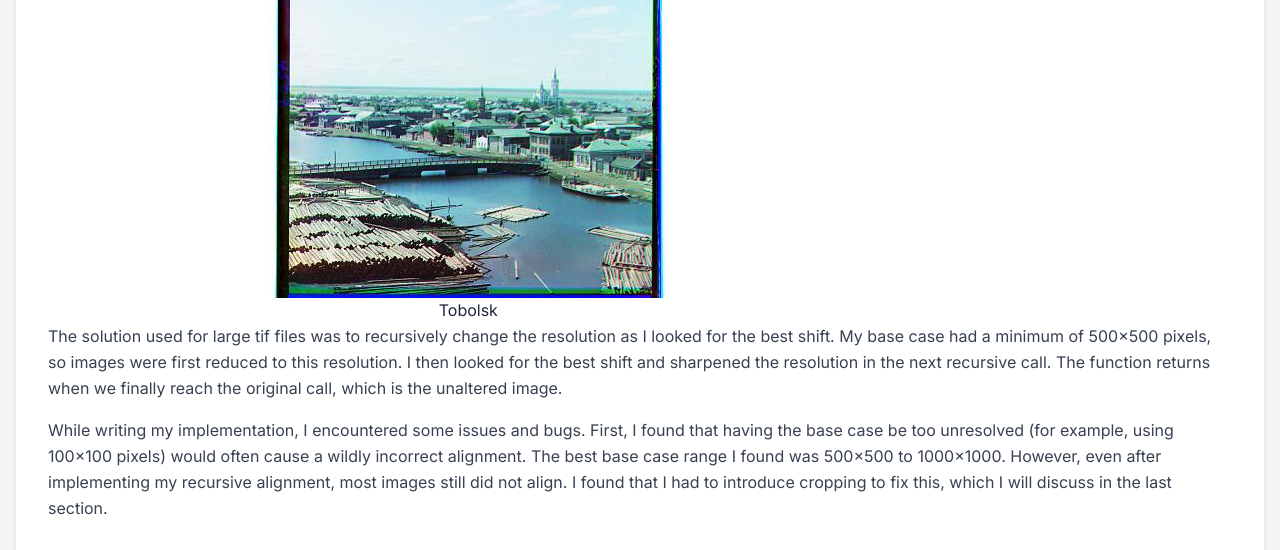
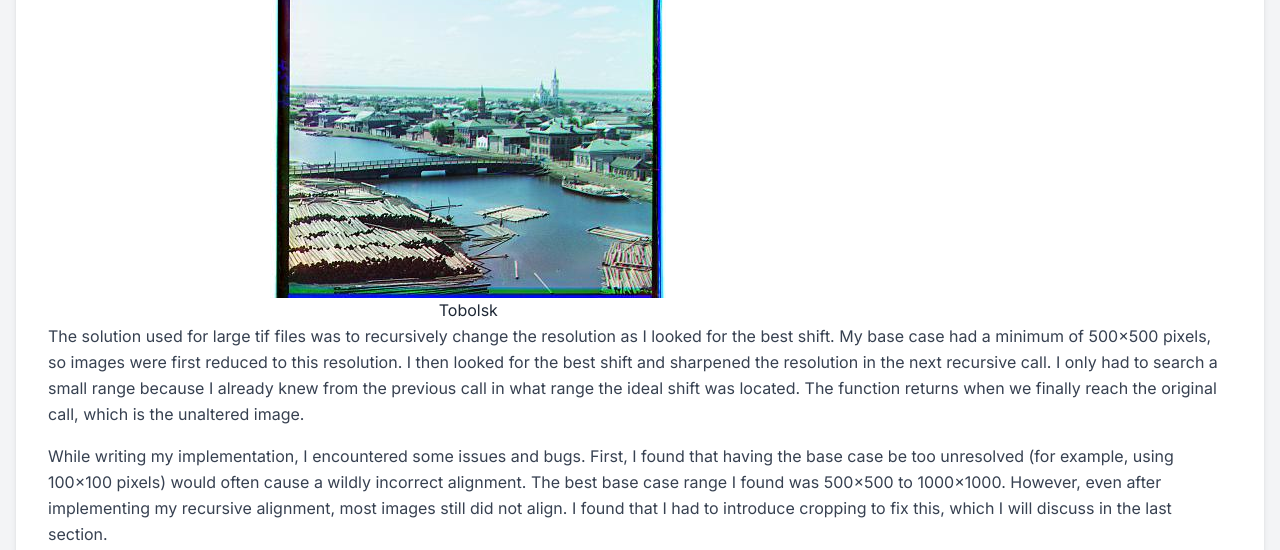
Before and after one commit to KeanuChandra/KeanuChandra.github.io, a plain HTML site: page 1/index.html in a window 1280 px wide. Shown: the part 508-1058 px from the top of the page. Drawn offline with nearby package versions, Linux system fonts and the light colour scheme.

Commit message:
Update index.html

```diff
--- a/1/index.html
+++ b/1/index.html
@@ -48,7 +48,7 @@
     </tr>
   </table>
                         <p class="mb-4 text-gray-700 leading-relaxed">
-                            The solution used for large tif files was to recursively change the resolution as I looked for the best shift. My base case had a minimum of 500x500 pixels, so images were first reduced to this resolution. I then looked for the best shift and sharpened the resolution in the next recursive call. The function returns when we finally reach the original call, which is the unaltered image.
+                            The solution used for large tif files was to recursively change the resolution as I looked for the best shift. My base case had a minimum of 500x500 pixels, so images were first reduced to this resolution. I then looked for the best shift and sharpened the resolution in the next recursive call. I only had to search a small range because I already knew from the previous call in what range the ideal shift was located. The function returns when we finally reach the original call, which is the unaltered image.
                     </p>
                     <p class="mb-4 text-gray-700 leading-relaxed">
                             While writing my implementation, I encountered some issues and bugs. First, I found that having the base case be too unresolved (for example, using 100x100 pixels) would often cause a wildly incorrect alignment. The best base case range I found was 500x500 to 1000x1000. However, even after implementing my recursive alignment, most images still did not align. I found that I had to introduce cropping to fix this, which I will discuss in the last section.
```
